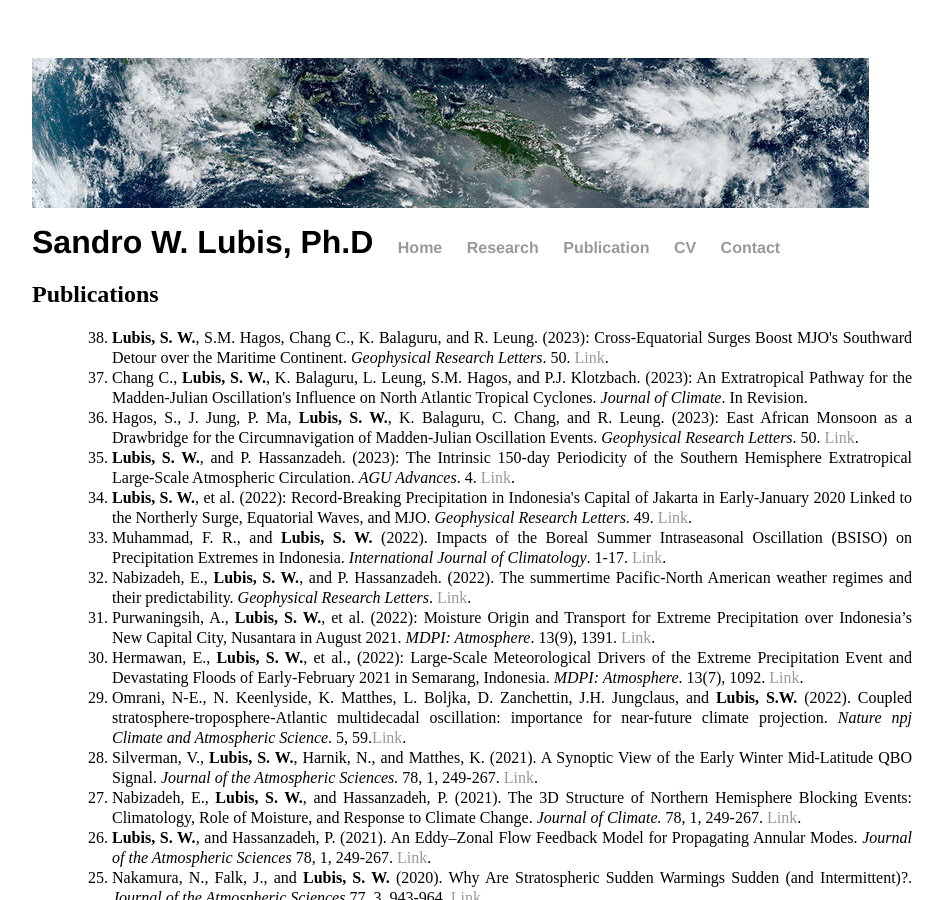
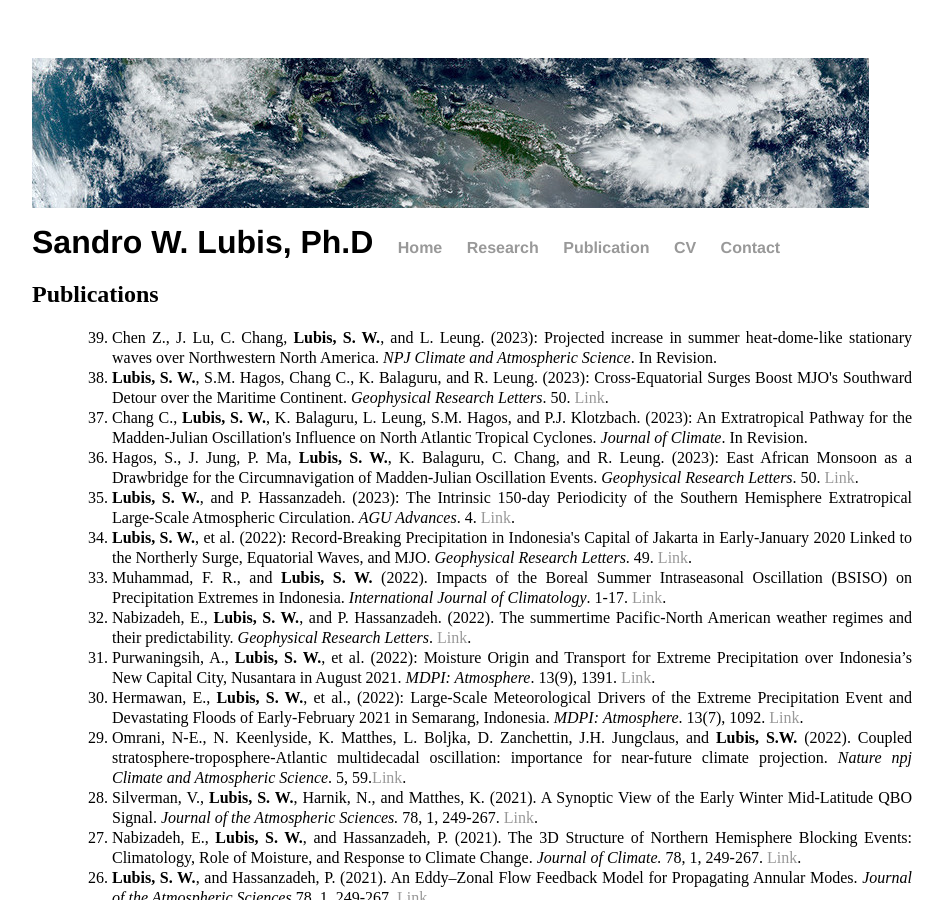
Before and after one commit to sandrolubis/sandrolubis.github.io, a Jekyll site: the page built from publication/index.html, in a window 1280 px wide and 900 px high. Shown: the whole window, without its empty margins (276-1219 px from the left). Built offline with Jekyll 4.4.1, drawn with Linux system fonts in a browser that asks for light colours.

Commit message:
Update index.html

```diff
--- a/publication/index.html
+++ b/publication/index.html
@@ -7,6 +7,7 @@ title: Publications | Sandro Lubis
 	<h2>Publications</h2>
 	<ol style="line-height:1.25; text-align:justify;">
 	<ol reversed>
+		<li> Chen Z., J. Lu, C. Chang, <b>Lubis, S. W.</b>, and L. Leung. (2023): Projected increase in summer heat-dome-like stationary waves over Northwestern North America. <i>NPJ Climate and Atmospheric Science</i>. In Revision.</li>
 		<li><b>Lubis, S. W.</b>, S.M. Hagos, Chang C., K. Balaguru,  and R. Leung. (2023): Cross-Equatorial Surges Boost MJO's Southward Detour over the Maritime Continent. <i>Geophysical Research Letters</i>. 50. <a href="https://doi.org/10.1029/2023GL104770">Link</a>.</li>
 		<li>Chang C., <b>Lubis, S. W.</b>, K. Balaguru, L. Leung, S.M. Hagos, and P.J. Klotzbach. (2023): An Extratropical Pathway for the Madden-Julian Oscillation's Influence on North Atlantic Tropical Cyclones. <i>Journal of Climate</i>. In Revision.</li>
 		<li>Hagos, S., J. Jung, P. Ma, <b>Lubis, S. W.</b>, K. Balaguru, C. Chang, and R. Leung. (2023): East African Monsoon as a Drawbridge for the Circumnavigation of Madden-Julian Oscillation Events. <i>Geophysical Research Letters</i>. 50. <a href="https://doi.org/10.1029/2023GL102906">Link</a>.</li>
```
